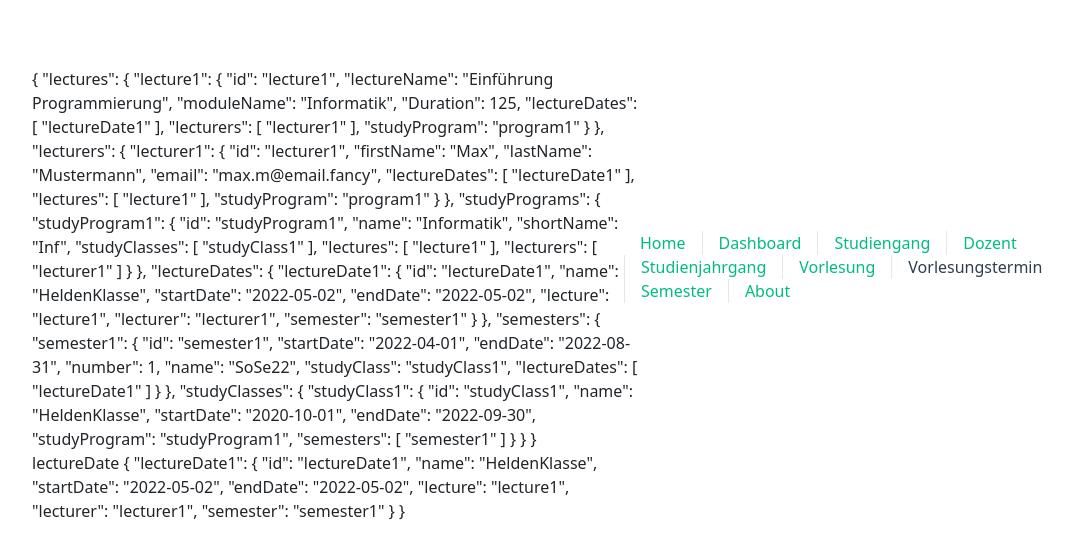
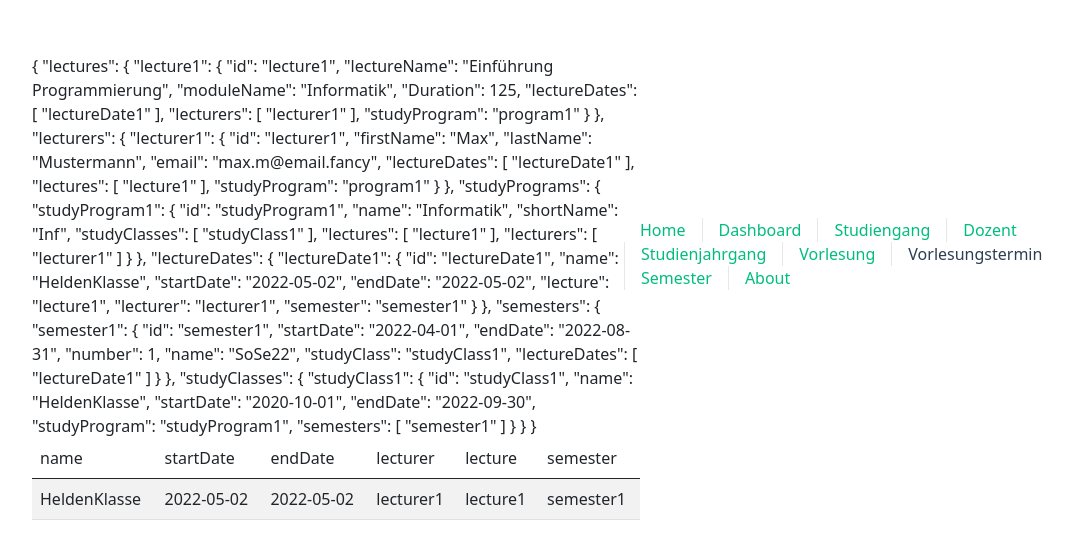
Before and after one commit to Koril94/vorlesungsplanung, a Vue app: page /lectureDate in a window 1280 px wide. Shown: the part 105-664 px from the top of the page, without its empty margins (0-1073 px from the left). Built offline with nearby package versions, Linux system fonts and the light colour scheme.

Commit message:
add lectureDate display

```diff
--- /dev/null
+++ b/src/components/LectureDate.vue
@@ -0,0 +1,30 @@
+
+<template>
+  <table class="table table-striped">
+    <thead>
+      <tr>
+        <th v-for="key in columns" :key="key">
+          {{ key }}
+          <span> </span>
+        </th>
+      </tr>
+    </thead>
+    <tbody>
+      <tr v-for="entry in data" :key="entry">
+        <td v-for="key in columns" :key="key">
+          {{ entry[key] }}
+        </td>
+      </tr>
+    </tbody>
+  </table>
+</template>
+
+
+<script type="module">
+export default {
+  props: {
+    data: Array,
+    columns: Array,
+  },
+};
+</script>
--- a/src/views/LectureDateView.vue
+++ b/src/views/LectureDateView.vue
@@ -1,17 +1,29 @@
-
-<template>lectureDate
-{{ store.lectureDates }}
-</template>
 <script>
 import { store } from "../store";
+import LectureDate from "../components/LectureDate.vue";
 export default {
-  setup() {
-
+  components: {
+    LectureDate,
   },
   data() {
     return {
-      store
-    }
-  }
+      data: store.lectureDates,
+      columns: [
+        "name",
+        "startDate",
+        "endDate",
+        "lecturer",
+        "lecture",
+        "semester",
+      ],
+    };
+  },
 };
 </script>
+  <template>
+    <LectureDate
+    :data= "data"
+    :columns= "columns">
+  </LectureDate>
+
+  </template>
```
